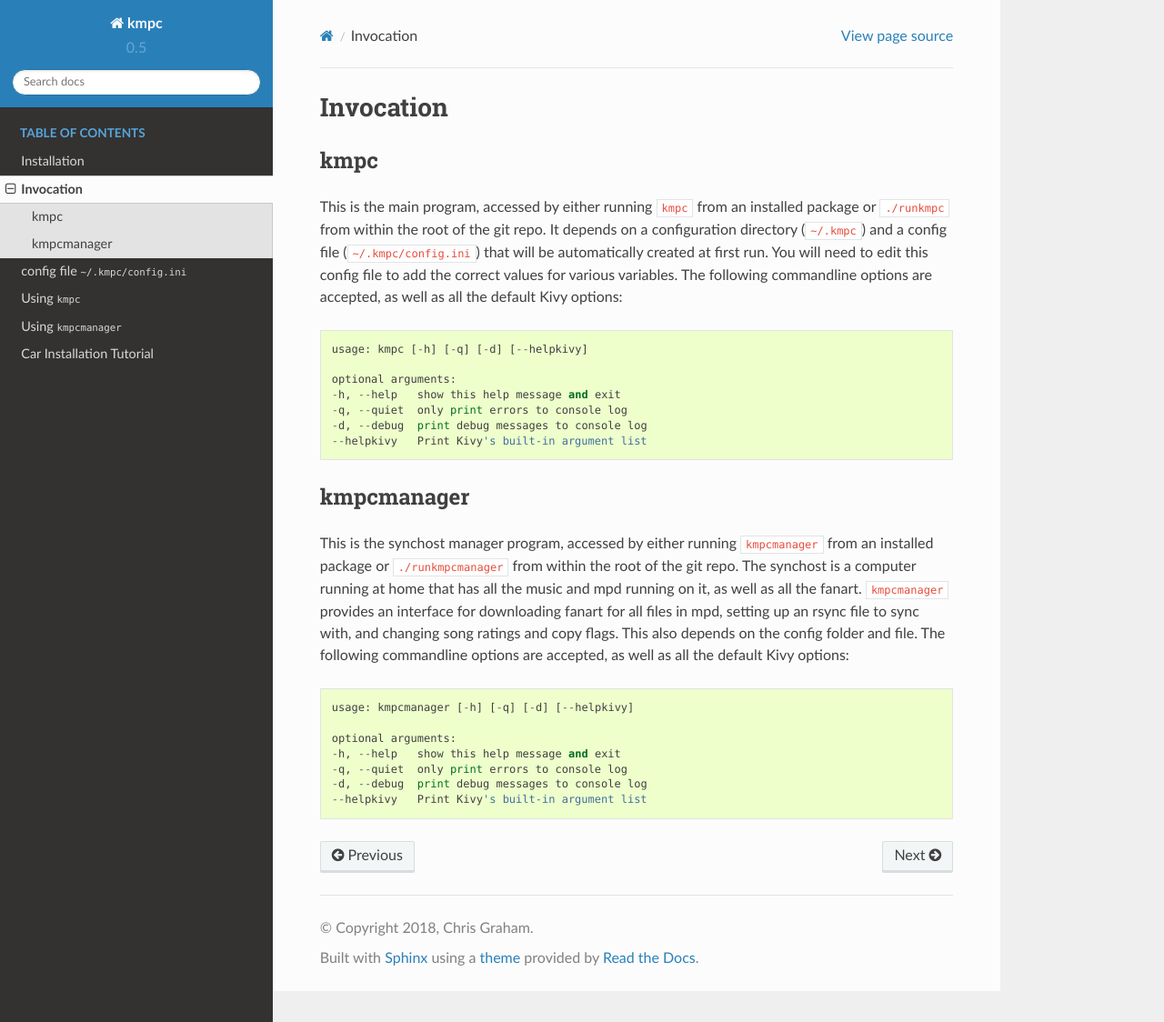
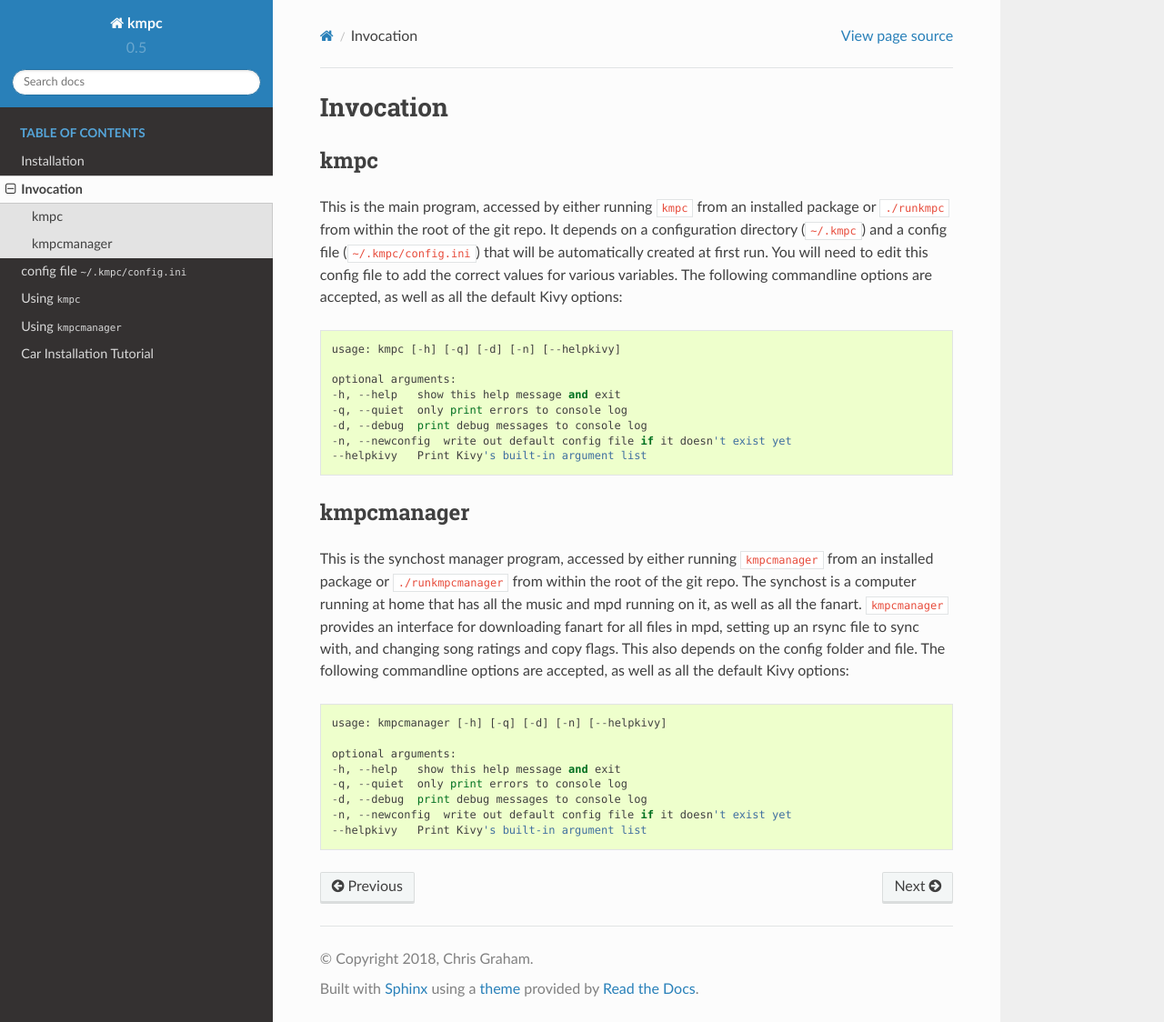
Before and after one commit to eratosthene/kmpc, a Sphinx documentation site: the page built from docs/invocation.rst, in a window 1280 px wide and 1124 px high. Shown: the whole window at 91% size. Built offline with Sphinx 7.4.7 and the Read the Docs theme 2.0.0, drawn with Linux system fonts in a browser that asks for light colours.

Commit message:
adding better commandline handling, -n option, updating docs

```diff
--- a/CHANGELOG.rst
+++ b/CHANGELOG.rst
@@ -7,6 +7,9 @@ kmpc Change Log
 ******************
 0.5.9 - 2018-01-??
 ******************
+
+- Added -n/--newconfig command line option to generate default config file.
+- Issue #57 wasn't actually fixed, just masked. Pretty sure it's fixed now.
 
 ******************
 0.5.8 - 2018-01-26
--- a/docs/invocation.rst
+++ b/docs/invocation.rst
@@ -15,12 +15,13 @@ will need to edit this config file to add the correct values for various
 variables. The following commandline options are accepted, as well as all the
 default Kivy options::
 
-  usage: kmpc [-h] [-q] [-d] [--helpkivy]
+  usage: kmpc [-h] [-q] [-d] [-n] [--helpkivy]
 
   optional arguments:
   -h, --help   show this help message and exit
   -q, --quiet  only print errors to console log
   -d, --debug  print debug messages to console log
+  -n, --newconfig  write out default config file if it doesn't exist yet
   --helpkivy   Print Kivy's built-in argument list
 
 ***********
@@ -36,10 +37,11 @@ an rsync file to sync with, and changing song ratings and copy flags. This also
 depends on the config folder and file. The following commandline options are
 accepted, as well as all the default Kivy options::
 
-  usage: kmpcmanager [-h] [-q] [-d] [--helpkivy]
+  usage: kmpcmanager [-h] [-q] [-d] [-n] [--helpkivy]
 
   optional arguments:
   -h, --help   show this help message and exit
   -q, --quiet  only print errors to console log
   -d, --debug  print debug messages to console log
+  -n, --newconfig  write out default config file if it doesn't exist yet
   --helpkivy   Print Kivy's built-in argument list
--- a/docs/kivypie.rst
+++ b/docs/kivypie.rst
@@ -101,10 +101,9 @@ Step 2: Install kmpc
 
 #. Run::
 
-     kmpc
+     kmpc --newconfig
 
-   This will generate the default config file. You should at least see an
-   interface come up on the screen.
+   This will generate the default config file.
 
 #. Optional: if you want a mouse cursor to show up on the screen (in case you
    are running with a keyboard and mouse), add the following to the *[modules]*
```
Also changed, not shown: 1 other file.
